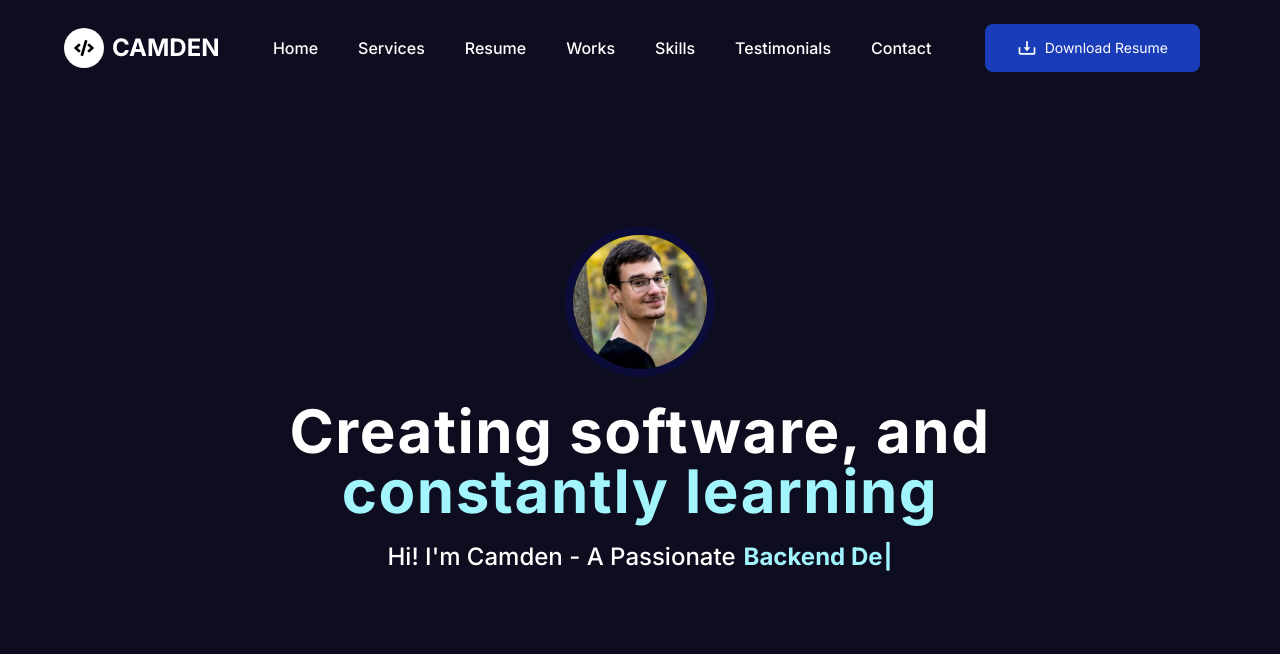
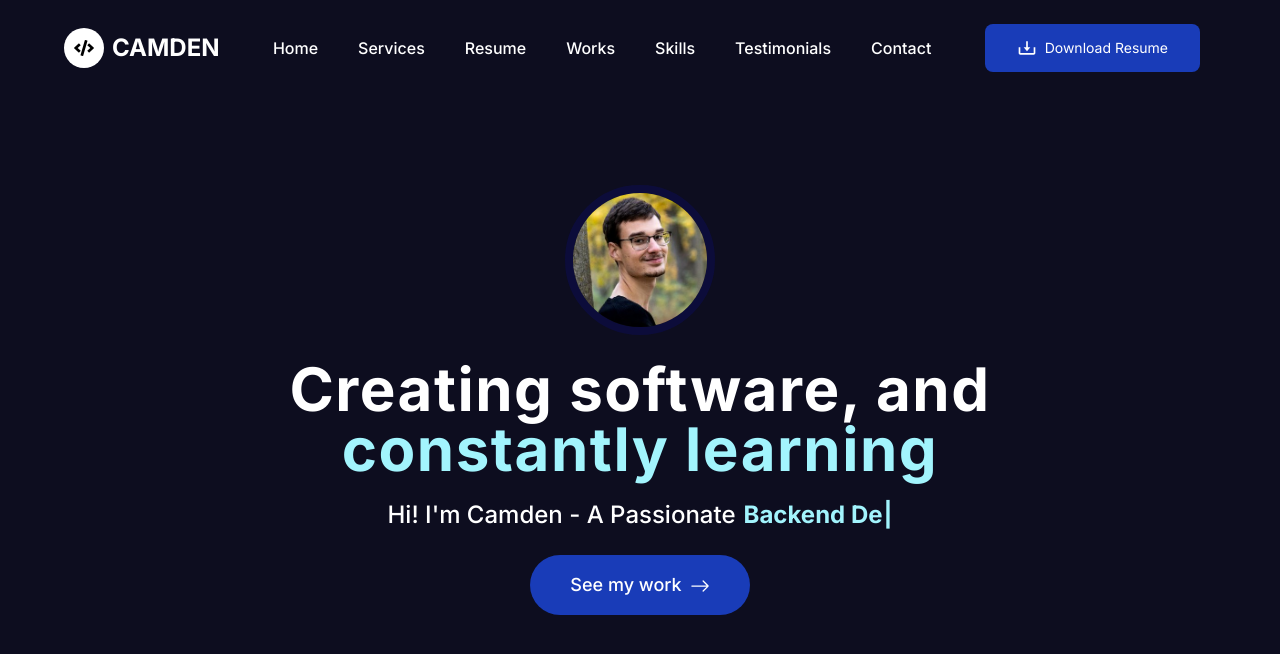
Before and after one commit to Camden-Kirkpatrick/portfolio_website, a Next.js app: page / in a window 1280 px wide. Shown: the top 654 px of the page. Built offline with nearby package versions, Linux system fonts and the light colour scheme.

Commit message:
added hero button

```diff
--- a/components/Home/Hero/Hero.tsx
+++ b/components/Home/Hero/Hero.tsx
@@ -2,6 +2,7 @@
 import React from 'react'
 import Image from 'next/image'
 import Typewriter from 'typewriter-effect'
+import { BsArrowRight } from 'react-icons/bs';
 
 const Hero = () => {
   return (
@@ -32,6 +33,10 @@
                 />
               </span>
             </h2>
+            <button className='mt-6 px-10 py-4 bg-blue-800 hover:bg-blue-900 transition-all duration-300 cursor-pointer rounded-full text-lg font-medium'>
+              <span>See my work</span>
+              <BsArrowRight className='w-5 h-5 ml-2 inline-block'/>
+            </button>
         </div>
     </div>
   )
```
